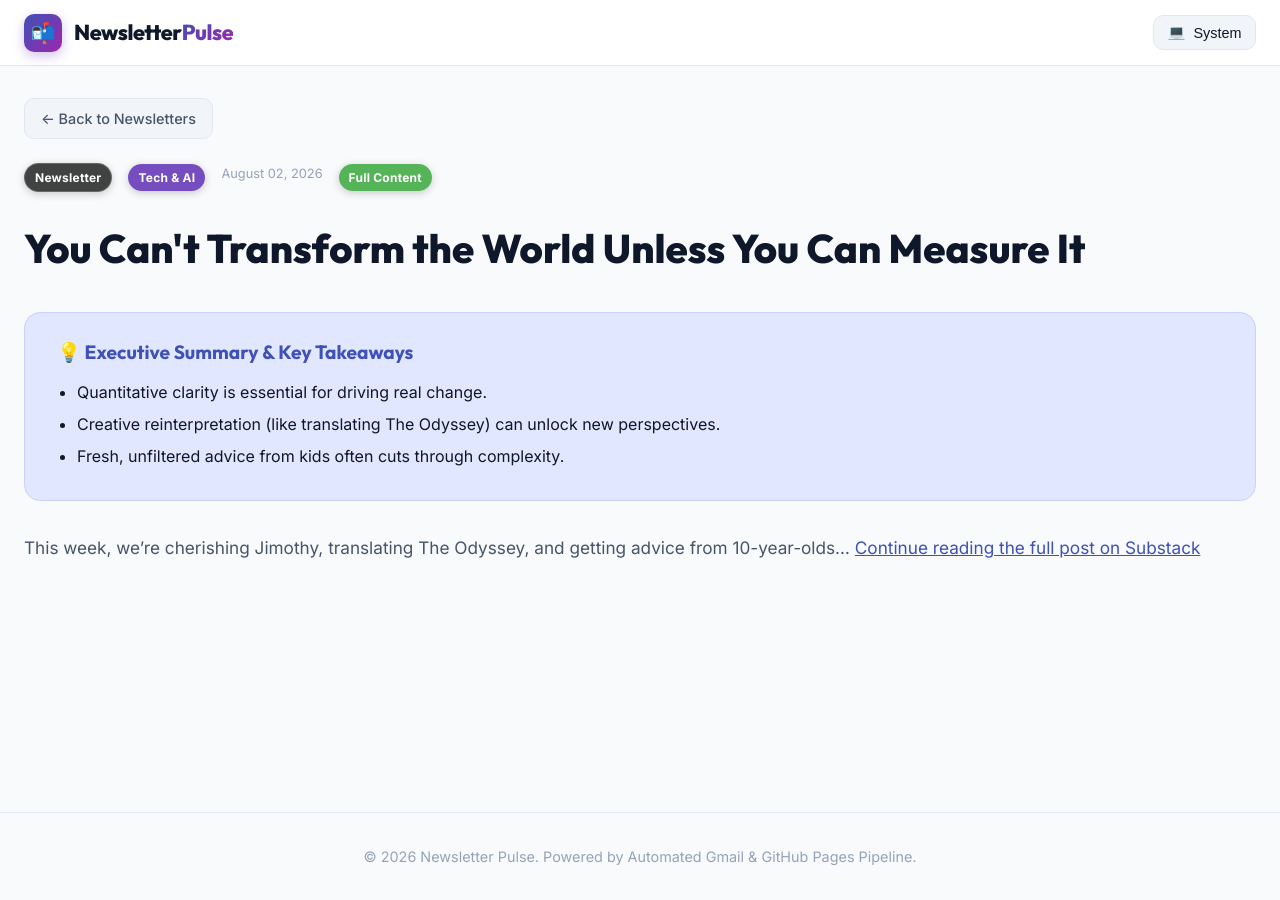
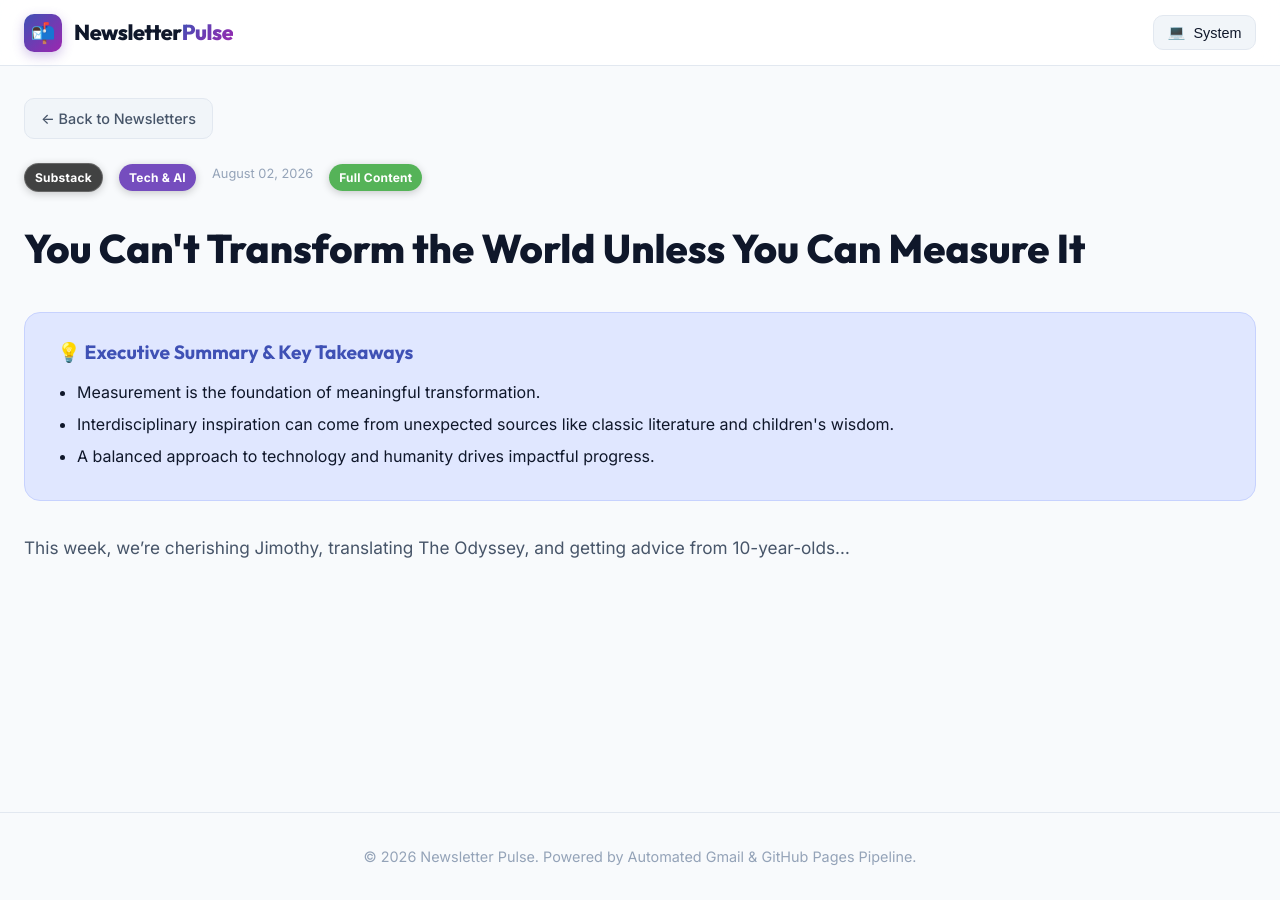
Before and after one commit to vampcoder/daily-newsletters, a Jekyll site: the page built from _posts/2026-08-02-you-cant-transform-the-world-unless-you-can-understand-it-and-you-cant-understand-the-world-unless-you-can-measure-it.md, in a window 1280 px wide. Built offline with Jekyll 4.4.1, drawn with Linux system fonts in a browser that asks for light colours.

Commit message:
Extract exact real newsletter publisher brand names with DeepSeek LLM

```diff
--- a/_posts/2026-08-02-you-cant-transform-the-world-unless-you-can-understand-it-and-you-cant-understand-the-world-unless-you-can-measure-it.md
+++ b/_posts/2026-08-02-you-cant-transform-the-world-unless-you-can-understand-it-and-you-cant-understand-the-world-unless-you-can-measure-it.md
@@ -2,15 +2,15 @@
 layout: post
 title: "You Can't Transform the World Unless You Can Measure It"
 date: 2026-08-02 16:14:32 +0000
-source: "Newsletter"
+source: "Substack"
 category: "Tech & AI"
-excerpt: "This newsletter explores how measurement is the foundation of meaningful transformation, featuring reflections on Jimothy, a modern take on The Odyssey, and unexpected wisdom from 10-year-olds—plus practical insights on turning data into action."
+excerpt: "This week's newsletter reflects on the essential role of measurement in meaningful change, alongside lighthearted cultural touches like cherishing Jimothy and translating The Odyssey. It also shares advice from 10-year-olds, offering a refreshing perspective on innovation and simplicity."
 theme_gradient: "linear-gradient(135deg, #2196f3 0%, #1976d2 100%)"
 is_summary: false
 key_takeaways:
-  - "Quantitative clarity is essential for driving real change."
-  - "Creative reinterpretation (like translating The Odyssey) can unlock new perspectives."
-  - "Fresh, unfiltered advice from kids often cuts through complexity."
+  - "Measurement is the foundation of meaningful transformation."
+  - "Interdisciplinary inspiration can come from unexpected sources like classic literature and children's wisdom."
+  - "A balanced approach to technology and humanity drives impactful progress."
 ---
 
-This week, we’re cherishing Jimothy, translating The Odyssey, and getting advice from 10-year-olds... [Continue reading the full post on Substack](https://open.substack.com/pub/post/p/you-cant-transform-the-world-unless?utm_source=unread-posts-digest-email&inbox=true&utm_medium=email&token=eyJ1c2VyX2lkIjo2NTA0NDE4LCJwb3N0X2lkIjoyMDkzMTYxNjcsImlhdCI6MTc4NTY4NzI3MiwiZXhwIjoxNzg4Mjc5MjcyLCJpc3MiOiJwdWItNzM3MjM3Iiwic3ViIjoicG9zdC1yZWFjdGlvbiJ9.tzQHBgMEvzp4lVA0eI5cFpXCWRCg0xY4XaGMe4oIVtk)
+This week, we’re cherishing Jimothy, translating The Odyssey, and getting advice from 10-year-olds...
```
Also changed, not shown: _posts/2026-07-30-how-multibaggers-are-made-and-how-to-find-them-and-4-more.md (+5 -5 lines), _posts/2026-08-06-who-actually-makes-indias-cancer-drugs-and-4-more.md (+5 -5 lines), _posts/2026-08-07-reader-public-beta-update-14-global-ghostreader-readwise-20-mobile-chat-better-search-mcp-and-more.md (+5 -5 lines), _posts/2026-08-08-youre-on-the-list.md (+5 -5 lines), main.py (+17 -2 lines), reprocess_posts.py (+7 -7 lines).
